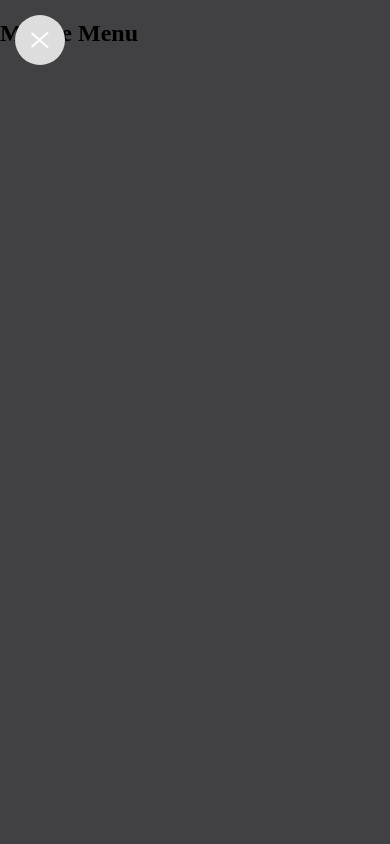
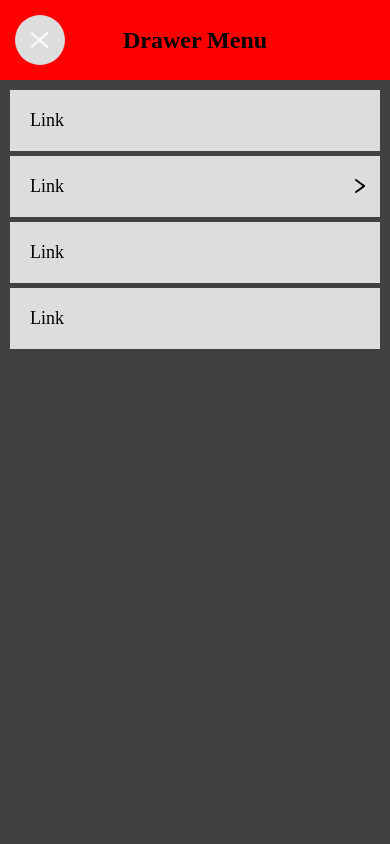
Before and after one commit to chrisloewer/nolosha-prototype, a website: page src/views/index.html in a window 390 px wide. Both pictures are taken after a click on the element 40 px from the left and 40 px from the top of the page. Shown: the top 844 px of the page. Drawn offline with nearby package versions, Linux system fonts and the light colour scheme; files that its build step writes are made by us from their sources.

Commit message:
Basic layout of mobile menu.

```diff
--- a/src/scripts/general.js
+++ b/src/scripts/general.js
@@ -6,7 +6,7 @@ window.addEventListener('load', function () {
 
   // Make hamburger toggle open menu
   let menuIcon = document.getElementById('hamburger-icon-body');
-  menuIcon.addEventListener('click', toggleMenuPopup, false);
+  menuIcon.addEventListener('click', toggleMenuDrawer, false);
 
   let headerIcon = document.getElementById('header-icon');
 });
@@ -18,27 +18,27 @@ window.addEventListener('load', function () {
 // Hamburger Menu
 // -------------------------------------------------------------------------------------------------------
 
-function toggleMenuPopup() {
+function toggleMenuDrawer() {
   let body = document.getElementById('body');
   let menu = document.getElementById('mobile-menu-drawer');
   let icon = document.getElementById('hamburger-icon-body');
   if (body && icon) {
     toggleClass(body, 'scroll-lock');
-    toggleClass(menu, 'mobile-menu--open');
+    toggleClass(menu, 'mobile-drawer--open');
     toggleClass(icon, 'hamburger-icon--open');
   }
 }
 
-function closeMenuPopup() {
-  let menu = document.getElementById('mobile-menu-drawer');
+function closeMenuDrawer() {
+  let menu = document.getElementById('mobile-drawer-drawer');
   if (menu) {
-    removeClass(menu, 'mobile-menu--open');
+    removeClass(menu, 'mobile-drawer--open');
   }
 }
 
-function openMenuPopup() {
-  let menu = document.getElementById('mobile-menu-drawer');
+function openMenuDrawer() {
+  let menu = document.getElementById('mobile-drawer-drawer');
   if (menu) {
-    addClass(menu, 'mobile-menu--open');
+    addClass(menu, 'mobile-drawer--open');
   }
 }
--- a/src/styles/main.scss
+++ b/src/styles/main.scss
@@ -81,6 +81,7 @@ body {
   display: inline-block;
   padding: 10px;
   cursor: pointer;
+  -webkit-tap-highlight-color: transparent;
   @include transition(all 0.5s);
 
   span {
@@ -117,8 +118,8 @@ body {
   }
 }
 
-// Mobile menu is drawer menu opened and closed by hamburger icon on mobile viewport
-.mobile-menu {
+// Mobile drawer menu opened and closed by hamburger icon on mobile viewport
+.mobile-drawer {
   // Menu closed by default
   z-index: 10;
   background-color: $dark-gray;
@@ -133,24 +134,65 @@ body {
   @include shadow(0 6px 10px -1px $black-gray);
   @include transition(width 0.5s, z-index 0.5s 0.5s);
 
-  .mobile-menu__content {
+  .mobile-drawer__content {
     opacity: 0;
-    @include transition(all 0.5s);
   }
 
-  // Menu open
-  &.mobile-menu--open {
+  // Drawer open
+  &.mobile-drawer--open {
     width: 100vw;
     @include transition(all 0.5s);
 
-    .mobile-menu__content {
+    .mobile-drawer__content {
       opacity: 1;
+    @include transition(all 0.3s 0.2s);
     }
   }
 
-  // Menu only usable on mobile viewports
+  // Drawer only usable on mobile viewports
   @media (min-width: $tabletWidth) {
     display: none;
+  }
+
+  .mobile-drawer__header {
+    height: 80px;   // same height as hamburger icon + padding
+    line-height: 80px;
+    margin: 0;
+    text-align: center;
+    background: red;
+  }
+
+
+  // Menu navigation
+  .mobile-menu {
+    list-style: none;
+    margin: 10px;
+    padding: 0;;
+
+    .mobile-menu__item {
+      position: relative;
+      padding: 20px;
+      font-size: 18px;
+      background: #DDDDDD;
+
+      &:not(:last-of-type) {
+        margin-bottom: 5px;
+      }
+
+      &.mobile-menu__item--nested {
+        &:after {
+          content: '';
+          display: block;
+          position: absolute;
+          right: 0;
+          top: 0;
+          bottom: 0;
+          width: 10px;
+          margin-right: 15px;
+          background: url('../resources/icons/arrow.svg') no-repeat center center;
+        }
+      }
+    }
   }
 }
 
--- a/src/views/index.html
+++ b/src/views/index.html
@@ -15,9 +15,16 @@
 <body id="body">
 
     <!-- MOBILE MENU DRAWER -->
-    <div class="mobile-menu" id="mobile-menu-drawer">
-        <div class="mobile-menu__content">
-            <h2>Mobile Menu</h2>
+    <div class="mobile-drawer" id="mobile-menu-drawer">
+        <div class="mobile-drawer__content">
+            <h2 class="mobile-drawer__header">Drawer Menu</h2>
+
+            <ul class="mobile-menu">
+                <li class="mobile-menu__item">Link</li>
+                <li class="mobile-menu__item mobile-menu__item--nested">Link</li>
+                <li class="mobile-menu__item">Link</li>
+                <li class="mobile-menu__item">Link</li>
+            </ul>
         </div>
     </div>
 
```
Also changed, not shown: Gulpfile.js (+7 -1 lines), src/resources/icons/arrow.svg (added).
